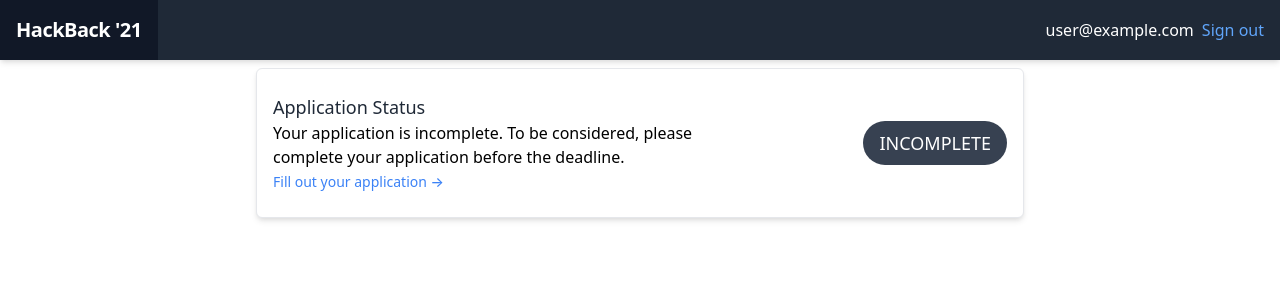
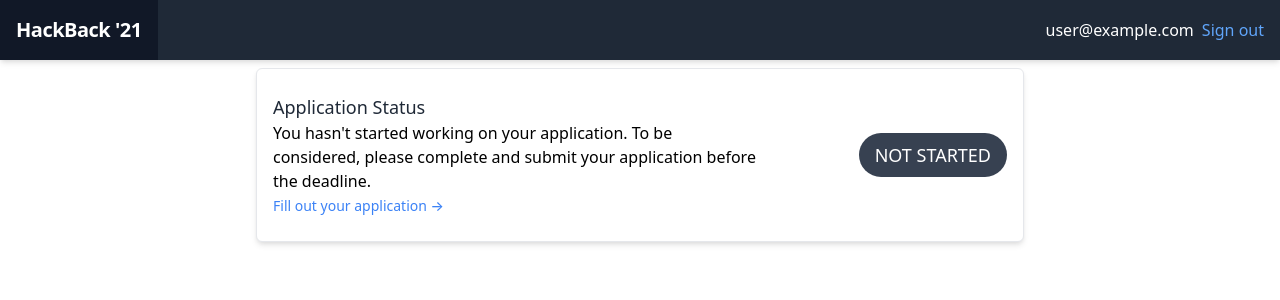
Before and after one commit to adityarathod/hackback, a Next.js app: page /home in a window 1280 px wide. Shown: the top 300 px of the page. Built offline with nearby package versions, Linux system fonts and the light colour scheme; no server answers; the database is empty; sample sign-in values are in the browser's storage.

Commit message:
Add not started application status

```diff
--- a/components/application-status.tsx
+++ b/components/application-status.tsx
@@ -25,11 +25,14 @@ const ApplicationStatus: FC = () => {
       )
       break
     case 'incomplete':
+    case 'not started':
       feedback = (
         <div>
           <p>
-            Your application is incomplete. To be considered, please complete your application
-            before the deadline.
+            {status === 'incomplete'
+              ? 'Your application is incomplete.'
+              : "You hasn't started working on your application."}{' '}
+            To be considered, please complete and submit your application before the deadline.
           </p>
           <p>
             <Link href='/application'>
--- a/hooks/useAppStatus.ts
+++ b/hooks/useAppStatus.ts
@@ -14,7 +14,7 @@ const useAppStatus = (): AppStatus => {
     }
     const appSnapshot = await firebase.firestore().collection('applications').doc(user.uid).get()
     if (!appSnapshot.exists) {
-      setAppStatus('incomplete')
+      setAppStatus('not started')
     } else {
       const data = appSnapshot.data()
       if (data.status) setAppStatus(data.status)
--- a/types/application.ts
+++ b/types/application.ts
@@ -1,5 +1,6 @@
 export type AppStatus =
   | 'unverified'
+  | 'not started'
   | 'incomplete'
   | 'submitted'
   | 'accepted'
```
